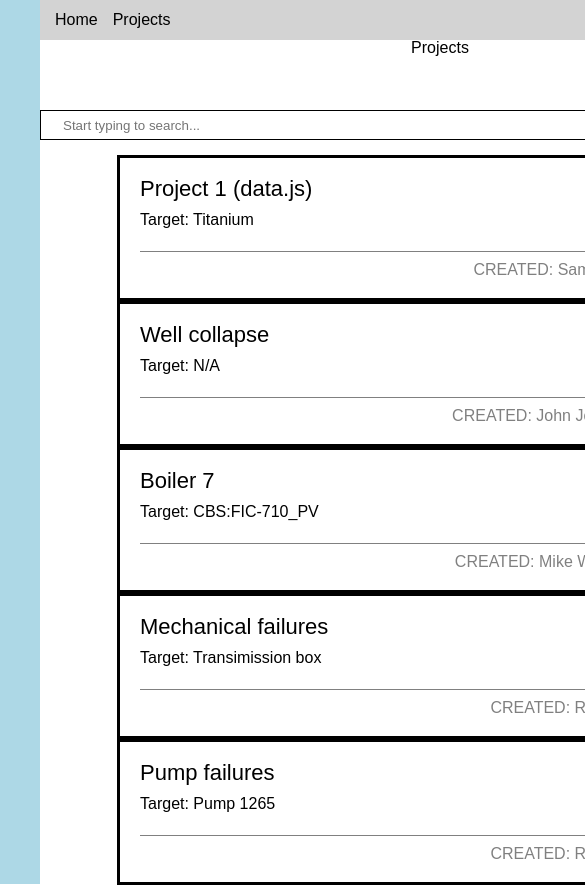
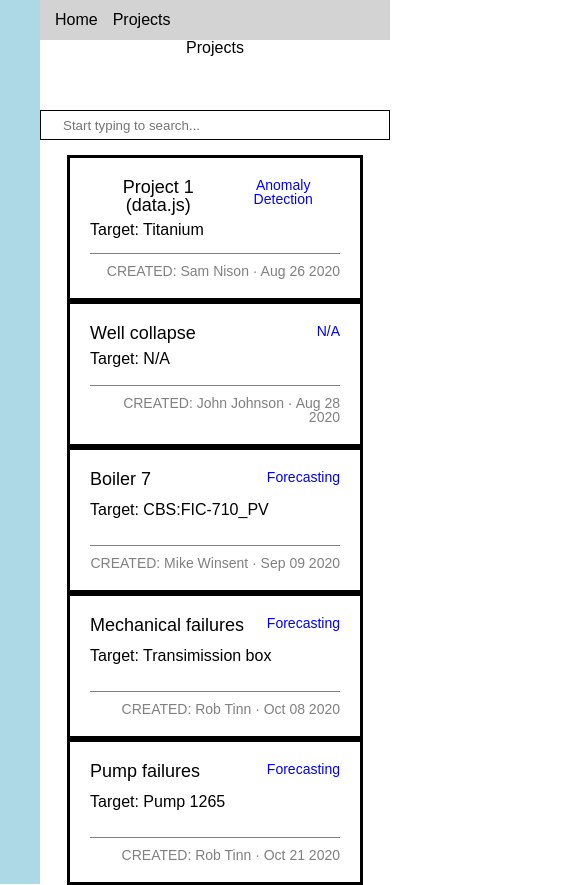
Before and after one commit to asukakuwahara/fe-interview, a React (Create React App) app: page / in a window 390 px wide. Shown: the top 885 px of the page, 585 px wide, since content can reach past the window. Built offline with nearby package versions, Linux system fonts and the light colour scheme.

Commit message:
style(project): add media query and fix namings for components

```diff
--- a/src/components/Projects.js
+++ b/src/components/Projects.js
@@ -8,14 +8,18 @@ export default function Projects() {
   const [tags, setTags] = useState([]);
 
   const handleChange = (e) => {
-    console.log(e.target.value);
     setQuery(e.target.value);
   };
 
-  const onEnter = (e) => {
-    if (e.key === "Enter") {
+  const handleEnter = (e) => {
+    if (e.key === "Enter" && query.length) {
       setTags([...tags, query]);
     }
+  };
+
+  const handleDeleteTag = (selectedTag) => {
+    const filteredTags = tags.filter((tag) => tag !== selectedTag);
+    setTags(filteredTags);
   };
 
   useEffect(() => {
@@ -26,6 +30,7 @@ export default function Projects() {
   }, [query]);
 
   useEffect(() => {
+    // Do something with the tags here
     console.log(tags);
   }, [tags]);
 
@@ -34,7 +39,10 @@ export default function Projects() {
       <Title $area="title">Projects</Title>
       <Tags>
         {tags.map((tag) => (
-          <Tag>{tag}</Tag>
+          <Tag>
+            {tag}
+            <DeleteButton onClick={() => handleDeleteTag(tag)}>X</DeleteButton>
+          </Tag>
         ))}
         <Search
           type="text"
@@ -42,7 +50,7 @@ export default function Projects() {
           placeholder="Start typing to search..."
           value={query}
           onChange={handleChange}
-          onKeyDown={onEnter}
+          onKeyDown={handleEnter}
         />
       </Tags>
       {/* TODO: Use ProjectsList to host Project components OR create your own container */}
@@ -70,6 +78,11 @@ const Tag = styled.div`
   text-align: center;
 `;
 
+const DeleteButton = styled.button`
+  background: #add8e6;
+  border: none;
+`;
+
 const Wrapper = styled.main`
   grid-area: ${({ $area }) => $area};
   display: grid;
@@ -93,7 +106,7 @@ const ProjectsList = styled.article`
   grid-area: ${({ $area }) => $area};
   margin-top: 15px;
   display: grid;
-  grid-template-columns: repeat(auto-fill, minmax(800px, 1fr));
+  grid-auto-columns: 1fr;
   justify-items: center;
 }
 `;
--- a/src/components/card/Project.js
+++ b/src/components/card/Project.js
@@ -19,7 +19,7 @@ export const ProjectCard = ({
     <Card>
       <Header>
         <ProjectTitle>{name || "N/A"}</ProjectTitle>
-        <Tag>{template || "N/A"}</Tag>
+        <Template>{template || "N/A"}</Template>
       </Header>
       <Target>Target: {target || "N/A"}</Target>
       <Footer>
@@ -32,23 +32,32 @@ export const ProjectCard = ({
 const Card = styled.article`
   display: grid;
   flex-direction: column;
-  width: 600px;
+  width: 500px;
   height: 100px;
   padding: 20px;
   border: 3px solid black;
+  @media (max-width: 600px) {
+    width: 250px;
+  }
 `;
 
 const ProjectTitle = styled.h1`
   font-size: 22px;
+  @media (max-width: 600px) {
+    font-size: 18px;
+  }
 `;
 
 const Header = styled.div`
   display: flex;
   justify-content: space-between;
 `;
-const Tag = styled.h4`
+const Template = styled.h4`
   font-size: 16px;
   color: blue;
+  @media (max-width: 600px) {
+    font-size: 14px;
+  }
 `;
 
 const Target = styled.p`
@@ -63,4 +72,7 @@ const Footer = styled.p`
   border-top: 1px solid grey;
   width: 100%;
   padding-top: 10px;
+  @media (max-width: 600px) {
+    font-size: 14px;
+  }
 `;
```
